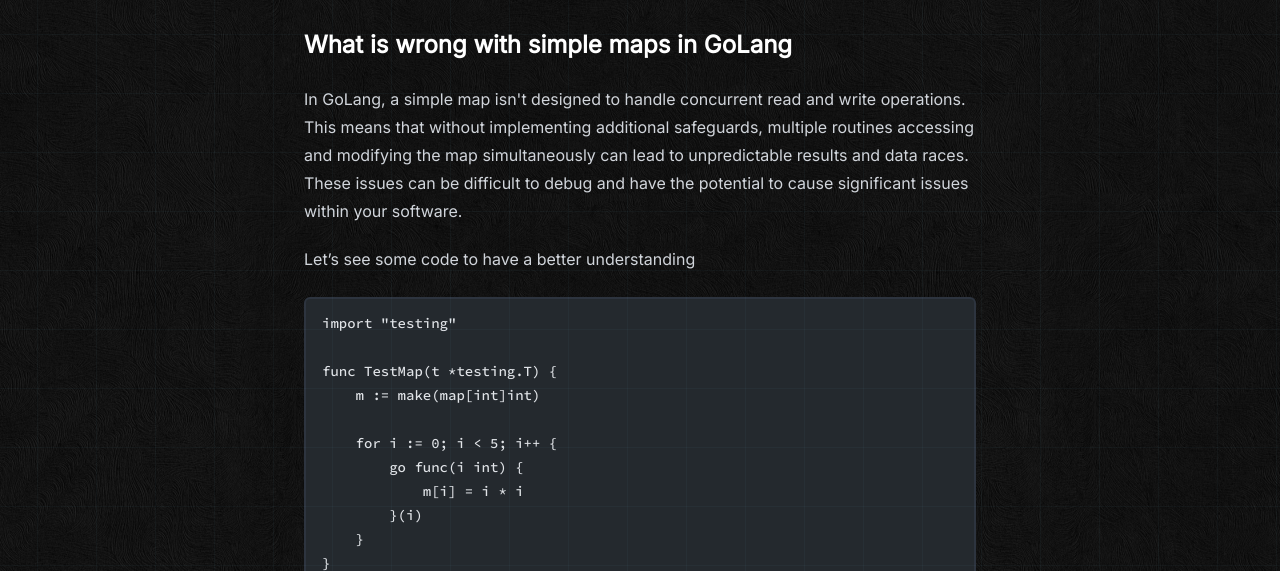
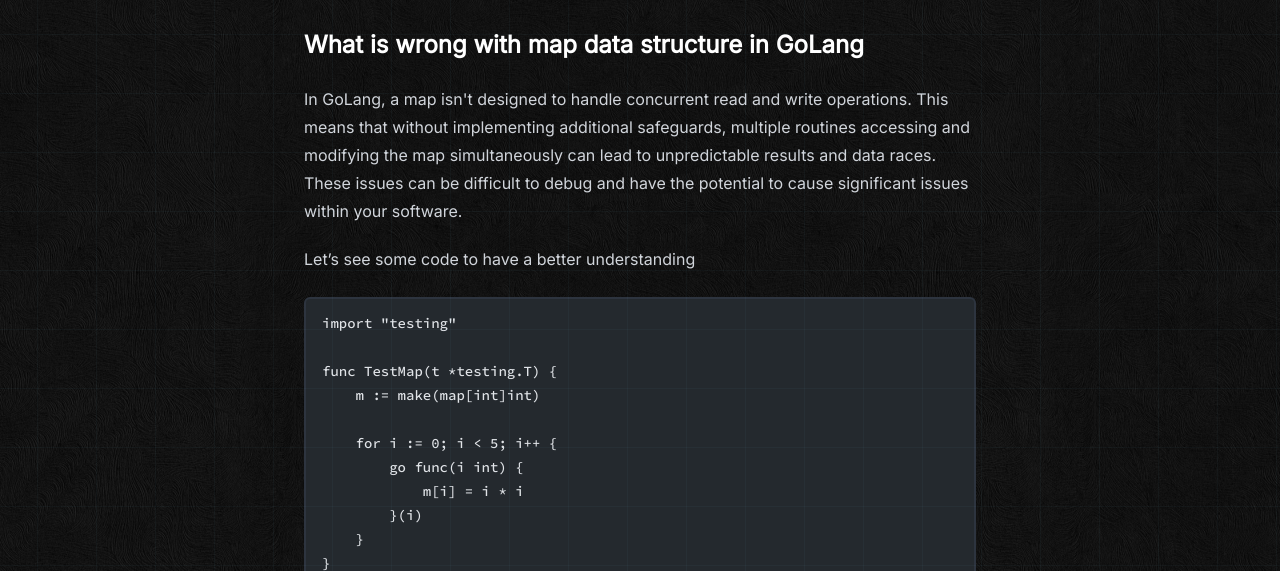
Before and after one commit to arifimran5/personal-website-astro, an Astro site: page /posts/atomic-map in a window 1280 px wide. Shown: the part 229-800 px from the top of the page. Built offline with nearby package versions, Linux system fonts and the light colour scheme; Astro itself is replaced by a stand-in of ours; code samples lack their colours; a web font is replaced by a local one.

Commit message:
content > fix

```diff
--- a/src/content/blog/atomic-map.mdx
+++ b/src/content/blog/atomic-map.mdx
@@ -12,9 +12,9 @@
 ogImage: 'atomic-map.jpg'
 ---
 
-## What is wrong with simple maps in GoLang
+## What is wrong with map data structure in GoLang
 
-In GoLang, a simple map isn't designed to handle concurrent read and write operations. This means that without implementing additional safeguards, multiple routines accessing and modifying the map simultaneously can lead to unpredictable results and data races. These issues can be difficult to debug and have the potential to cause significant issues within your software.
+In GoLang, a map isn't designed to handle concurrent read and write operations. This means that without implementing additional safeguards, multiple routines accessing and modifying the map simultaneously can lead to unpredictable results and data races. These issues can be difficult to debug and have the potential to cause significant issues within your software.
 
 Let’s see some code to have a better understanding
 
```
